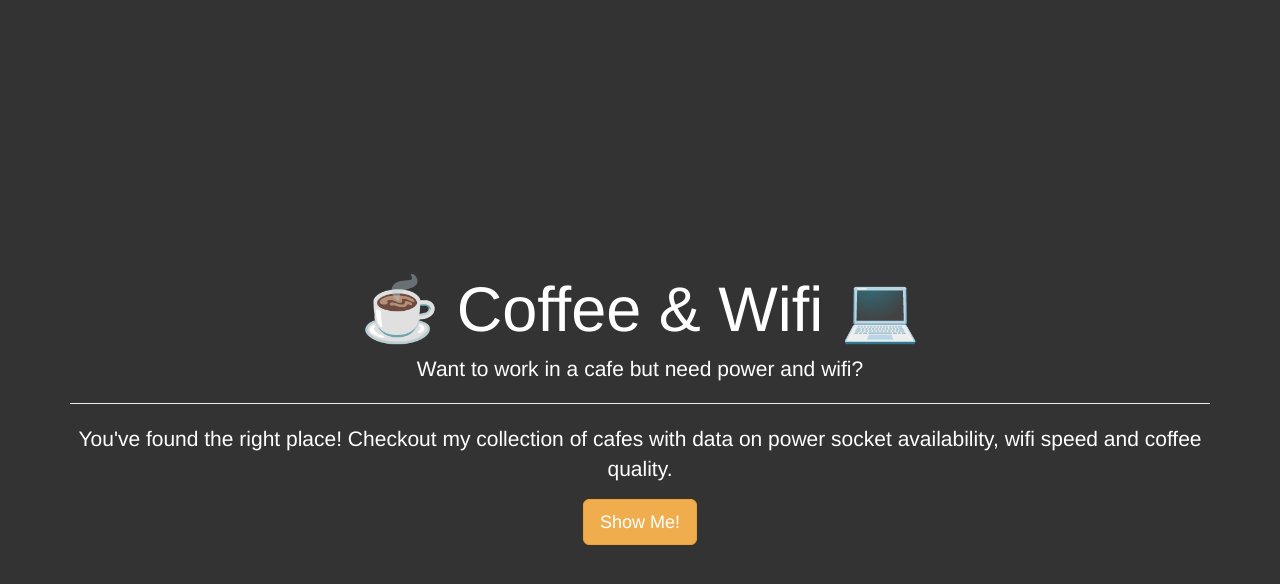
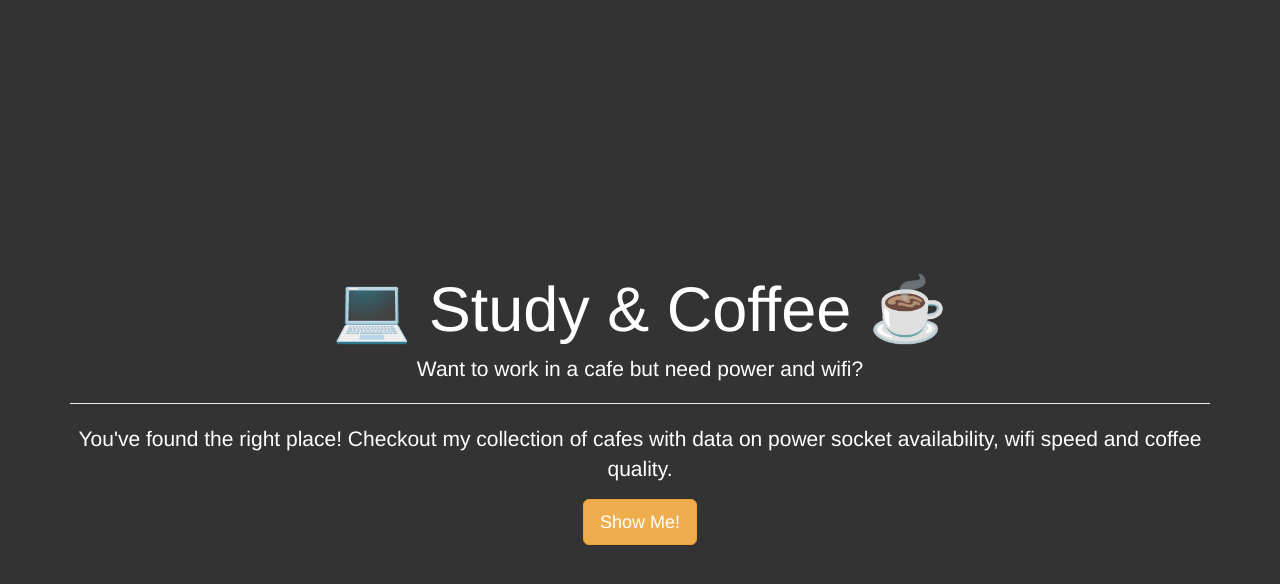
Before and after one commit to dave-cao/Coffee-Study, a Flask app: page / in a window 1280 px wide. Shown: the top 584 px of the page. Run offline with Flask 2, Linux system fonts and the light colour scheme; some libraries are stand-ins or nearby versions.

Commit message:
finisehd readme

```diff
--- a/templates/index.html
+++ b/templates/index.html
@@ -1,6 +1,6 @@
 {% extends 'bootstrap/base.html' %}
 
-{% block title %}Coffee and Wifi{% endblock %}
+{% block title %}Study and Coffee{% endblock %}
 
 <!-- Adding Styles -->
 {% block styles %}
@@ -12,7 +12,7 @@
 {% block content %}
 <div class="jumbotron text-center">
     <div class="container">
-  <h1 class="display-4">☕️ Coffee & Wifi 💻</h1>
+  <h1 class="display-4">💻 Study & Coffee ☕️</h1>
   <p class="lead">Want to work in a cafe but need power and wifi?</p>
   <hr class="my-4">
   <p>You've found the right place! Checkout my collection of cafes with data on power socket availability, wifi speed and coffee quality.</p>
```
Also changed, not shown: README.md (added), assets/coffee.png (added), footer.html (deleted), instance/cafes.db, 2 other files.
